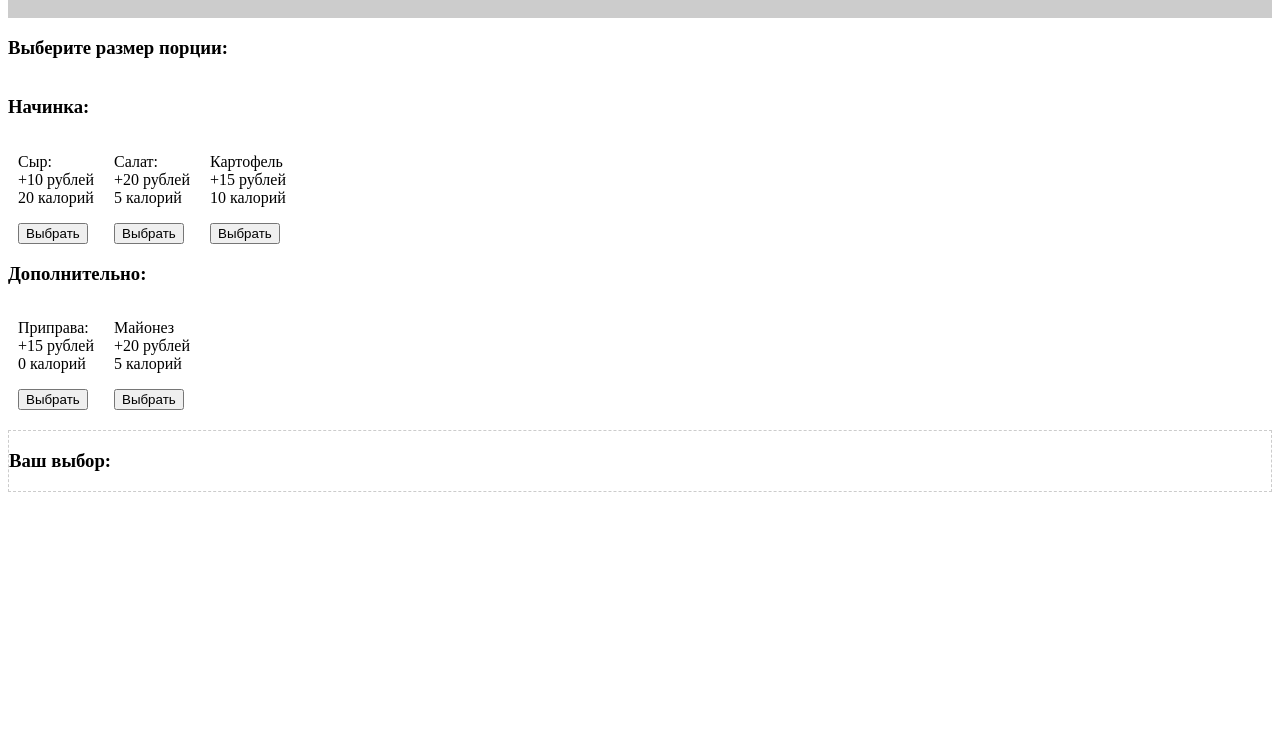
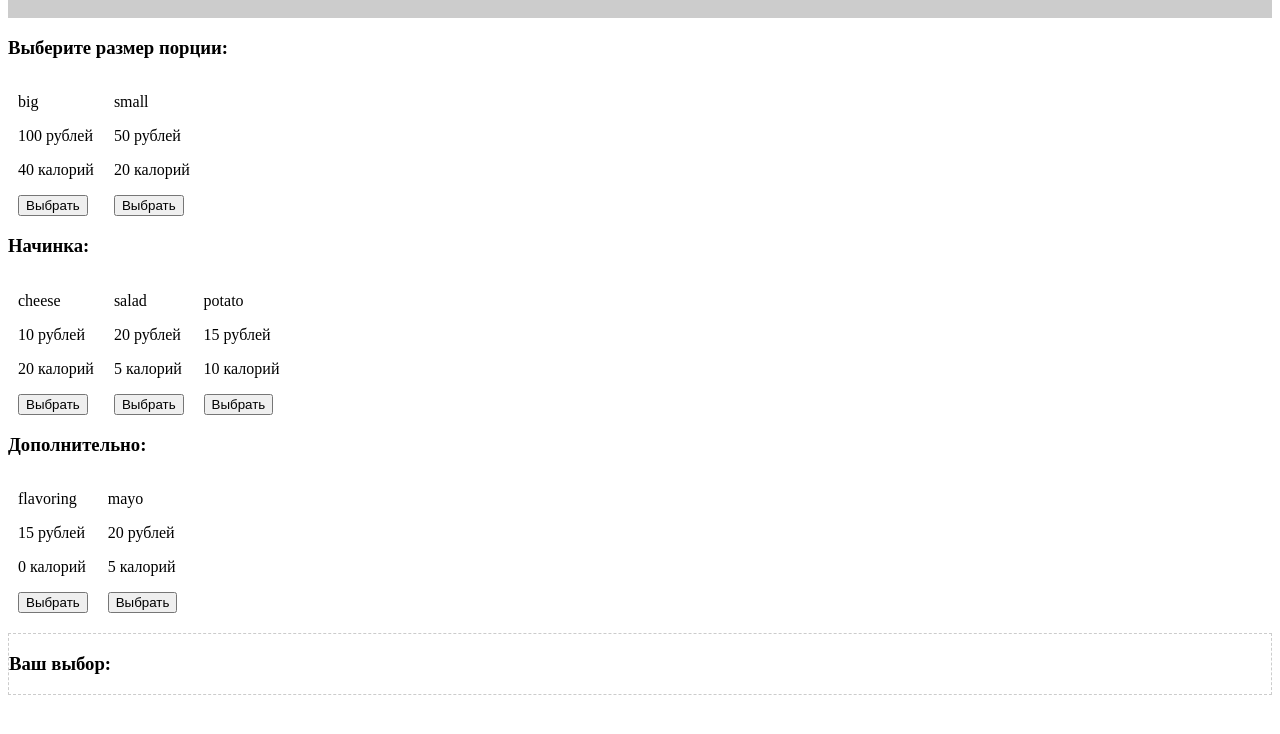
Before and after one commit to AniraUoren/JS-advansed_Study, a plain HTML site: page Lesson_2/fastfood/index.html in a window 1280 px wide. Shown: the part 60-794 px from the top of the page. Drawn offline with Linux system fonts and the light colour scheme.

Commit message:
task 3 lesson 2 continue

```diff
--- a/Lesson_2/fastfood/css/style.sass
+++ b/Lesson_2/fastfood/css/style.sass
@@ -19,3 +19,6 @@ header
 .result
   margin-top: 20px
   border: 1px dashed #cccccc
+
+.no-display
+  display: none
--- a/Lesson_2/fastfood/index.html
+++ b/Lesson_2/fastfood/index.html
@@ -26,31 +26,31 @@
     <div>
         <h3>Начинка:</h3>
         <div class="flex" id="filling">
-            <div>
-                <p>Сыр:<br>+10 рублей<br>20 калорий</p>
-                <button id="cheese">Выбрать</button>
-            </div>
-            <div>
-                <p>Салат:<br>+20 рублей<br>5 калорий</p>
-                <button id="salad">Выбрать</button>
-            </div>
-            <div>
-                <p>Картофель<br>+15 рублей<br>10 калорий</p>
-                <button id="potato">Выбрать</button>
-            </div>
+            <!--<div>-->
+                <!--<p>Сыр:<br>+10 рублей<br>20 калорий</p>-->
+                <!--<button id="cheese">Выбрать</button>-->
+            <!--</div>-->
+            <!--<div>-->
+                <!--<p>Салат:<br>+20 рублей<br>5 калорий</p>-->
+                <!--<button id="salad">Выбрать</button>-->
+            <!--</div>-->
+            <!--<div>-->
+                <!--<p>Картофель<br>+15 рублей<br>10 калорий</p>-->
+                <!--<button id="potato">Выбрать</button>-->
+            <!--</div>-->
         </div>
     </div>
     <div>
         <h3>Дополнительно:</h3>
-        <div class="flex" id="extra">
-            <div>
-                <p>Приправа:<br>+15 рублей<br>0 калорий</p>
-                <button id="flavoring">Выбрать</button>
-            </div>
-            <div>
-                <p>Майонез<br>+20 рублей<br>5 калорий</p>
-                <button id="mayo">Выбрать</button>
-            </div>
+        <div class="flex" id="topping">
+            <!--<div>-->
+                <!--<p>Приправа:<br>+15 рублей<br>0 калорий</p>-->
+                <!--<button id="flavoring">Выбрать</button>-->
+            <!--</div>-->
+            <!--<div>-->
+                <!--<p>Майонез<br>+20 рублей<br>5 калорий</p>-->
+                <!--<button id="mayo">Выбрать</button>-->
+            <!--</div>-->
         </div>
     </div>
     <div class="result" id="result">
--- a/Lesson_2/fastfood/js/main.js
+++ b/Lesson_2/fastfood/js/main.js
@@ -4,35 +4,121 @@ class createHamburger {
         this.filling = checkedComponents.filling;
         this.topping = checkedComponents.topping;
         this.humburgerMenu = [];
-        this.createHamburgerMenu();
+        this._createHamburgerMenu();
+        this._renderBlock();
+        this._startEvent();
     }
 
-    createHamburgerMenu() {
+    _createHamburgerMenu() {
         this.humburgerMenu = [
-            {description: "big", price: 100, calorie: 40},
-            {description: "small", price: 50, calorie: 20},
-            {description: "cheese", price: 10, calorie: 20},
-            {description: "salad", price: 20, calorie: 5},
-            {description: "potato", price: 15, calorie: 10},
-            {description: "flavoring", price: 15, calorie: 0},
-            {description: "mayo", price: 20, calorie: 5},
-            {description: "none", price: 0, calorie: 0}
+            {id: "size", description: "big", price: 100, calorie: 40},
+            {id: "size", description: "small", price: 50, calorie: 20},
+            {id: "filling", description: "cheese", price: 10, calorie: 20},
+            {id: "filling", description: "salad", price: 20, calorie: 5},
+            {id: "filling", description: "potato", price: 15, calorie: 10},
+            {id: "topping", description: "flavoring", price: 15, calorie: 0},
+            {id: "topping", description: "mayo", price: 20, calorie: 5},
+            {id: "topping", description: "none", price: 0, calorie: 0}
         ];
     }
 
+    _renderBlock(){
+        let blockSize = document.querySelector("#size");
+        let blockFilling = document.querySelector("#filling");
+        let blockTopping = document.querySelector("#topping");
+
+        let element = "";
+
+        for (let element of this.humburgerMenu){
+            if (element.id === "size") {
+                element = `
+                    <div>
+                        <p id="description">${element.description}</p>
+                        <p>${element.price} рублей</p>
+                        <p>${element.calorie} калорий</p>
+                        <button id="${element.description}">Выбрать</button>
+                    </div>
+                `;
+
+                blockSize.insertAdjacentHTML("beforeend", element);
+
+            } else if (element.id === "filling") {
+                element = `
+                    <div>
+                        <p class="no-display">${element.id}</p>
+                        <p id="description">${element.description}</p>
+                        <p>${element.price} рублей</p>
+                        <p>${element.calorie} калорий</p>
+                        <button id="${element.description}">Выбрать</button>
+                    </div>
+                `;
+
+                blockFilling.insertAdjacentHTML("beforeend", element);
+
+            } else if(element.id === "topping" && element.description !== "none"){
+                element = `
+                    <div>
+                        <p class="no-display">${element.id}</p>
+                        <p id="description">${element.description}</p>
+                        <p>${element.price} рублей</p>
+                        <p>${element.calorie} калорий</p>
+                        <button id="${element.description}">Выбрать</button>
+                    </div>
+                `;
+
+                blockTopping.insertAdjacentHTML("beforeend", element);
+
+            }
+        }
+    }
+
+    _startEvent(){
+
+        let event = document.querySelector("main");
+
+        event.addEventListener("click", function (event) {
+            let evt;
+            console.log(event.target);
+            evt = event.target;
+            console.log(evt.parentNode);
+
+            // this.createCheckedComponents(evt);
+
+        });
+    }
+
+    // createCheckedComponents(checkedElement){
+    //     for (let element of this.humburgerMenu){
+    //
+    //     }
+    //
+    // }
+
     checkPrice(){
         let totalPrice = 0;
+
+        for (let element of this.humburgerMenu){
+            if(element.description === this.size || element.description === this.filling || element.description === this.topping){
+                totalPrice += element.price;
+            }
+        }
+
+        return totalPrice;
+    }
+
+    checkCalorie(){
         let totalCalorie = 0;
 
         for (let element of this.humburgerMenu){
             if(element.description === this.size || element.description === this.filling || element.description === this.topping){
-                totalPrice += element.price;
                 totalCalorie += element.calorie;
             }
         }
 
-        return [totalPrice, totalCalorie];
+        return totalCalorie;
     }
+
+
 }
 
 let checkedComponents = {
@@ -41,6 +127,7 @@ let checkedComponents = {
     topping: "none"
 };
 
-let test = new createHamburger(checkedComponents);
-console.log(test);
-console.log(test.checkPrice());
+let start = new createHamburger(checkedComponents);
+console.log(start);
+console.log(start.checkPrice());
+console.log(start.checkCalorie());
```
Also changed, not shown: Lesson_2/fastfood/css/style.css, 1 other file.
